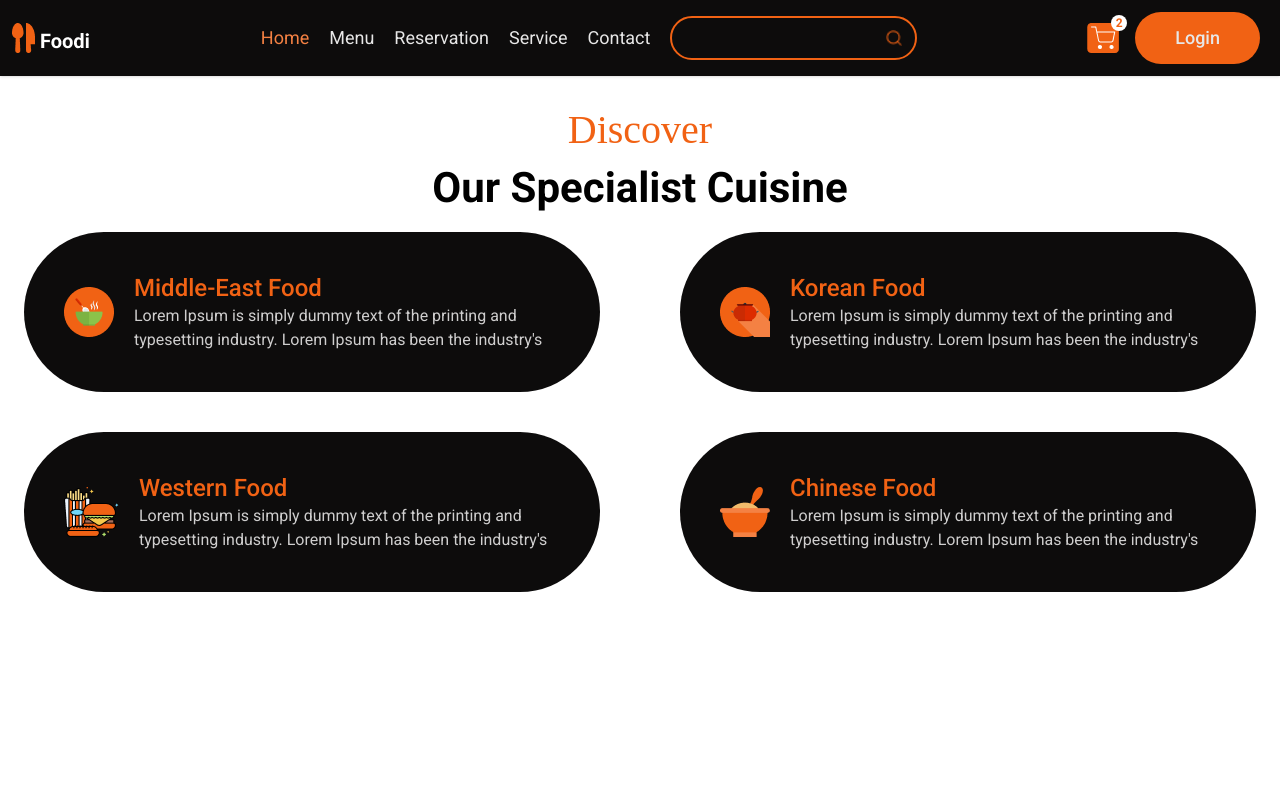
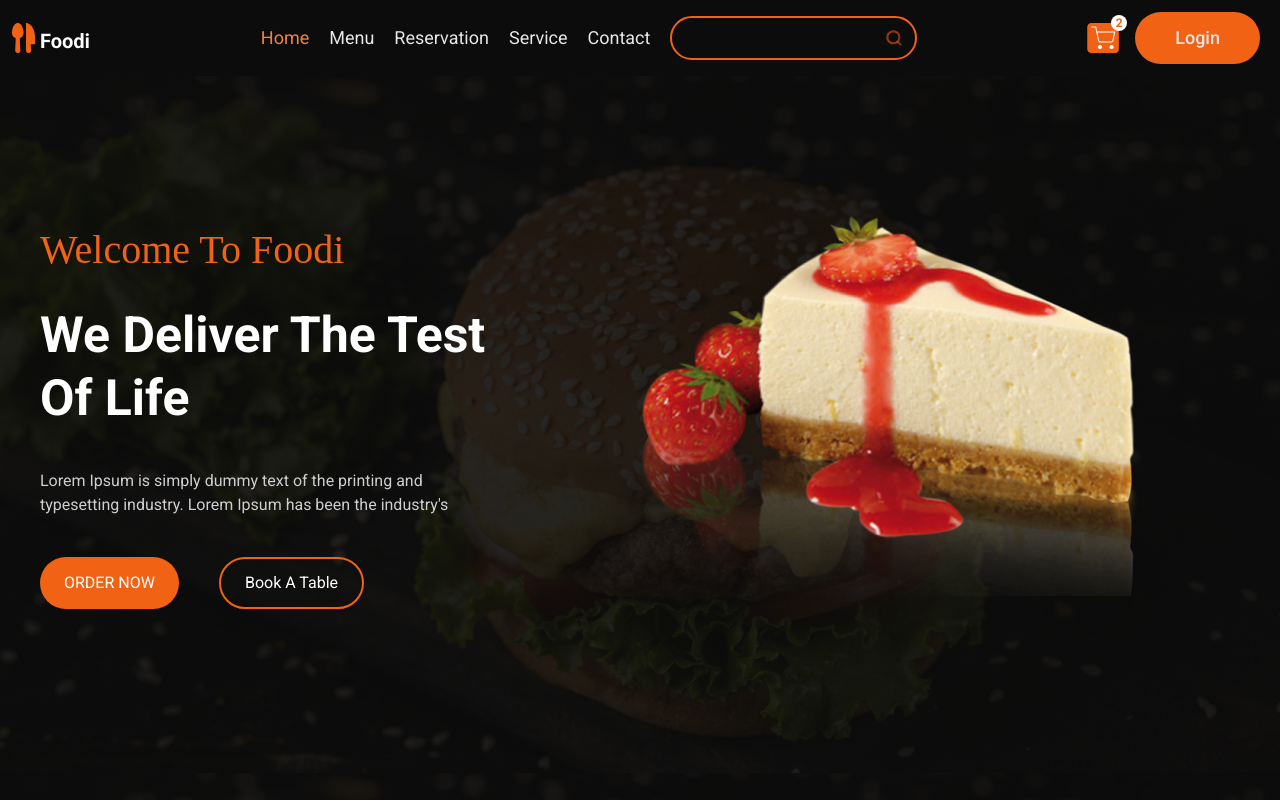
Before and after one commit to codingWithRasel/restaurentWebsite, a React (Vite) app: page / in a window 1280 px wide. Shown: the top 800 px of the page. Built offline with nearby package versions, Linux system fonts and the light colour scheme; a web font is replaced by a local one.

Commit message:
cusine section added

```diff
--- a/src/pages/Home.jsx
+++ b/src/pages/Home.jsx
@@ -5,7 +5,7 @@ import Cuisine from "../components/Cuisine";
 const Home = () => {
   return (
     <div>
-      {/* <Hero /> */}
+      <Hero />
       <Cuisine />
     </div>
   );
```
